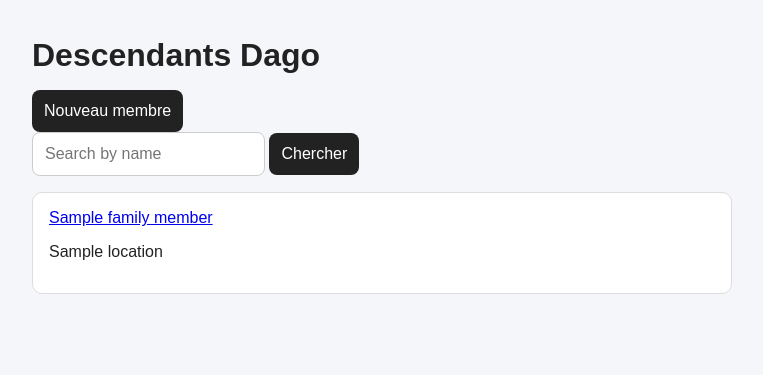
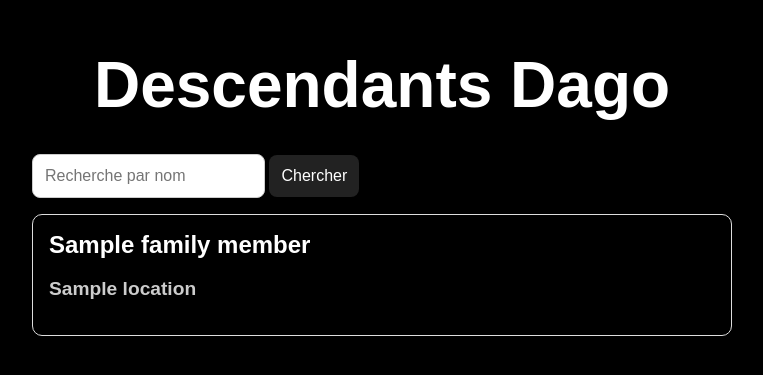
Before and after one commit to adrienz1/family-tree-app, a FastAPI app: page / in a window 1280 px wide. Shown: the top 375 px of the page, without its empty margins (258-1021 px from the left). Run offline with FastAPI, Linux system fonts and the light colour scheme; a database or web service that is not in the repository returns one stand-in record (values such as "Sample title").

Commit message:
Made some style changes

```diff
--- a/static/styles.css
+++ b/static/styles.css
@@ -1,10 +1,37 @@
 body {
     margin: 0;
     font-family: Arial, sans-serif;
-    background: #f5f6fa;
+    background: black;
     color: #222;
 }
 
+p {
+    font-size: 1.5rem;
+    color: white;
+    font-weight: bold;
+}
+label {
+    font-size: 1.2rem;
+    color: #ccc;
+}
+
+h2{
+    color: white;
+}
+
+u1 {
+    list-style: none;
+    padding: 0;
+    color: white;
+}
+
+.page-title {
+    text-align: center;
+    margin-top: 2rem;
+    margin-bottom: 2rem;
+    font-size: 4rem;
+    color: white;
+}
 .container {
     max-width: 700px;
     margin: 0 auto;
@@ -21,7 +48,7 @@ h1 {
 }
 
 .card {
-    background: white;
+    background: rgb(0, 0, 0);
     border: 1px solid #ddd;
     border-radius: 10px;
     padding: 1rem;
@@ -42,6 +69,8 @@ a.button {
     padding: 0.75rem;
     border-radius: 8px;
 }
+
+
 
 input,
 textarea {
@@ -64,9 +93,25 @@ a.button.secondary {
 }
 
 .actions {
+    align-content: center;
     display: flex;
     gap: 0.75rem;
     margin-top: 1rem;
+}
+
+.person-link {
+    text-decoration: none;
+    font-size: 1.5rem;
+    color: white;
+    font-weight: bold;
+}
+
+.person-link:hover {
+    text-decoration: underline;
+}
+.person-location {
+    font-size: 1.2rem;
+    color: #ccc;
 }
 
 @media (max-width: 600px) {
--- a/templates/index.html
+++ b/templates/index.html
@@ -8,15 +8,13 @@
 </head>
 <body>
     <main class="container">
-        <h1>Descendants Dago</h1>
-
-        <a class="button" href="/people/new">Nouveau membre</a>
+        <h1 class = "page-title">Descendants Dago</h1>
 
         <form method="get" action="/" class="search-form">
             <input
                 type="text"
                 name="q"
-                placeholder="Search by name"
+                placeholder="Recherche par nom"
                 value="{{ query or '' }}"
             >
             <button type="submit">Chercher</button>
@@ -25,8 +23,8 @@
         <ul class="card-list">
             {% for person in people %}
                 <li class="card">
-                    <a href="/people/{{ person._id }}">{{ person.name }}</a>
-                    <p>{{ person.location or "Pas de location" }}</p>
+                    <a href="/people/{{ person._id }}" class = "person-link" >{{ person.name }}</a>
+                    <p class = "person-location">{{ person.location or "Pas de location" }}</p>
                 </li>
             {% else %}
                 <li class="card">No family members yet.</li>
--- a/templates/person.html
+++ b/templates/person.html
@@ -8,7 +8,7 @@
 </head>
 <body>
     <main class="container">
-        <h1>{{ person.name }}</h1>
+        <h1 class = "page-title">{{ person.name }}</h1>
 
         <div class="card">
             <p><strong>Location:</strong> {{ person.location or "None" }}</p>
@@ -21,7 +21,7 @@
             <ul>
                 {% for parent in parents %}
                     <li>
-                        <a href="/people/{{ parent._id }}">{{ parent.name }}</a>
+                        <a href="/people/{{ parent._id }}" class = "person-link">{{ parent.name }}</a>
                     </li>
                 {% else %}
                     <li>Pas de parents enregistres</li>
@@ -34,7 +34,7 @@
             <ul>
                 {% for child in children %}
                     <li>
-                        <a href="/people/{{ child._id }}">{{ child.name }}</a>
+                        <a href="/people/{{ child._id }}" class = "person-link">{{ child.name }}</a>
                     </li>
                 {% else %}
                     <li>Pas d'enfants enregistres</li>
```
Also changed, not shown: templates/add_person.html (+16 -4 lines).
